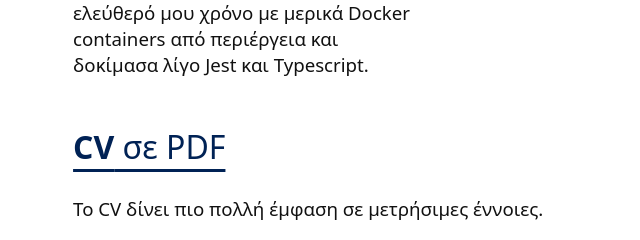
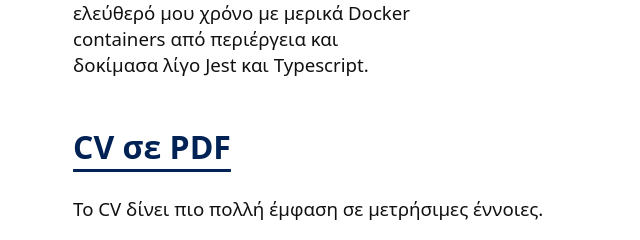
Before and after one commit to TheodoreAlenas/portfolio, a plain HTML site: page index-el.html in a window 1280 px wide. Shown: the part 1410-1650 px from the top of the page, 0-640 px from the left. Drawn offline with Linux system fonts and the light colour scheme; a web font is replaced by a local one.

Commit message:
no more <a><strong>

```diff
--- a/index-el.html
+++ b/index-el.html
@@ -211,7 +211,8 @@ type="image/webp">
 <img
 class="w100p wide-fix-size"
 src="r/face-512x512.png"
-alt="Πρόσωπο άντρα, πράσινα μάτια, μακρύ μαλλί">
+alt="Πρόσωπο άντρα, πράσινα μάτια, μακρύ μαλλί"
+>
 </picture>
 </div>
 <ul class="fs2 ls1">
@@ -333,8 +334,8 @@ Linux Mint και έπειτα, επειδή δυσκολευόμουν να ρ
 </div>
 
 <h3 class="fs4 fwn">
-<a href="r/cv-2024-10-10.pdf"
-><strong>CV</strong> σε PDF</a>
+<a href="r/cv-2024-10-10.pdf" style="font-weight: bold"
+>CV σε PDF</a>
 </h3>
 <p>
 Το CV δίνει πιο πολλή έμφαση σε μετρήσιμες έννοιες.
```
Also changed, not shown: index.html (+4 -3 lines), favicon.ico (added).
